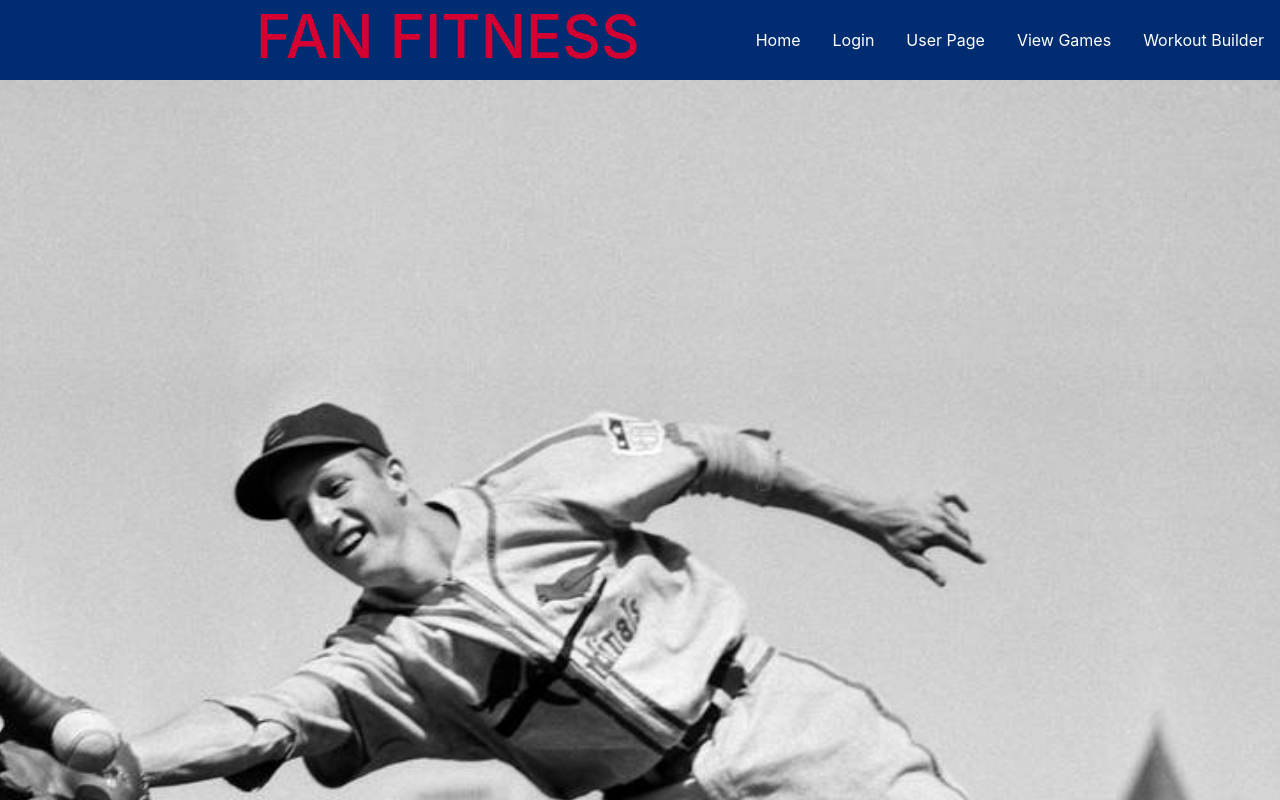
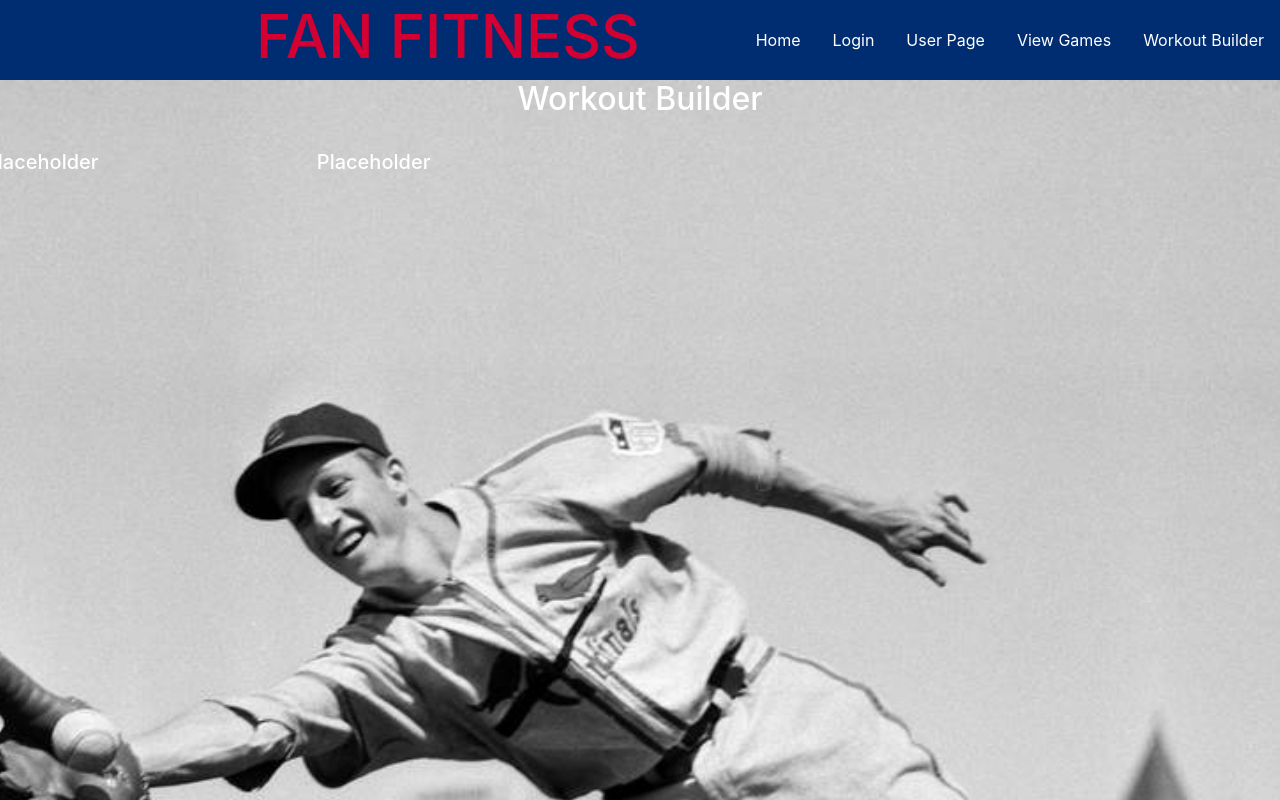
Before and after one commit to DrunkOnMystery/Fan-Fitness-v2, a React (Create React App) app in the folder client/: page /workoutbuilder in a window 1280 px wide. Shown: the top 800 px of the page. Built offline with nearby package versions, Linux system fonts and the light colour scheme.

Commit message:
Working on setting up page templates

```diff
--- a/client/src/pages/WorkoutBuilder/WorkoutBuilder.js
+++ b/client/src/pages/WorkoutBuilder/WorkoutBuilder.js
@@ -1,12 +1,32 @@
-import React from "react";
+import React, { useEffect, useState } from "react";
 import "./style.css"
+import { Container } from "../../components/Grid";
+import { Input, TextArea, FormBtn } from "../../components/Form";
+// import API from "../../utils/API";
 
 
 
 function WorkoutBuilder() {
     return (
         <div id="workoutBuilderContainer">
-
+            <Container>
+               <div className="row">
+                    <div className="col-12">
+                        <h2 id="workoutPageTitle">Workout Builder
+                        </h2>
+                    </div>
+                </div>
+                <br />
+                <div className="row">
+                    <div classname="col-md-5">
+                        <h5>Placeholder</h5>
+                    </div>
+                    <div className="col-md-2"></div>
+                    <div classname="col-md-5">
+                        <h5>Placeholder</h5>
+                    </div>
+                </div>
+            </Container>
         </div>
     )
 }
```
